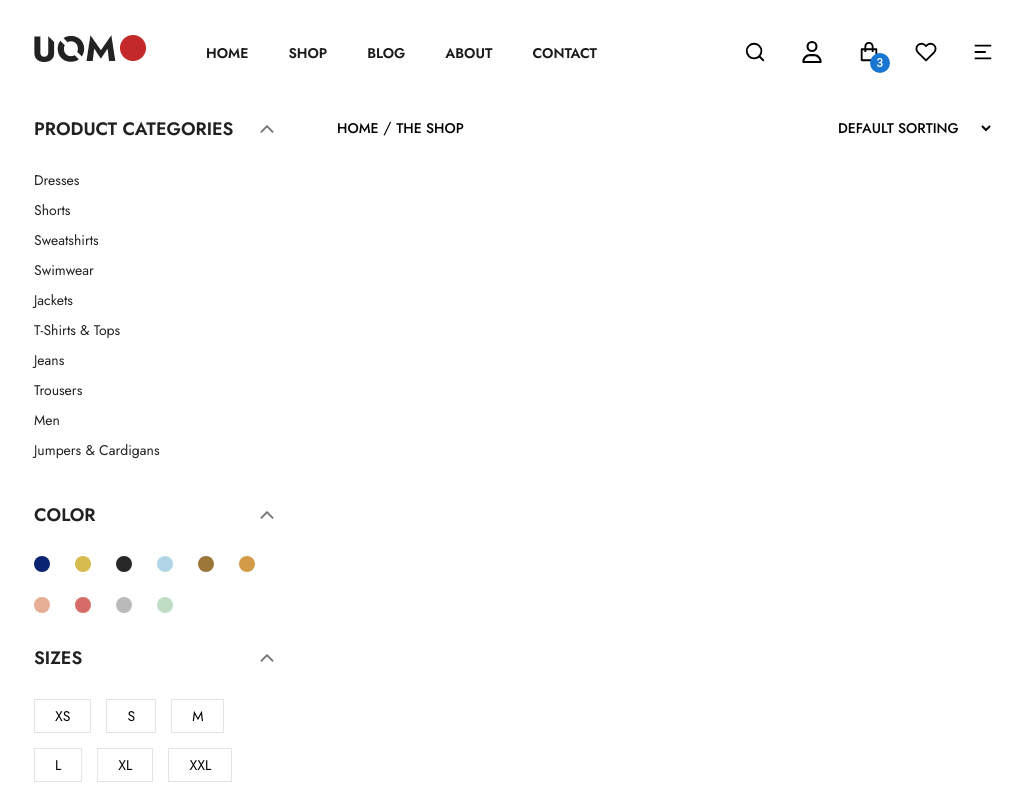
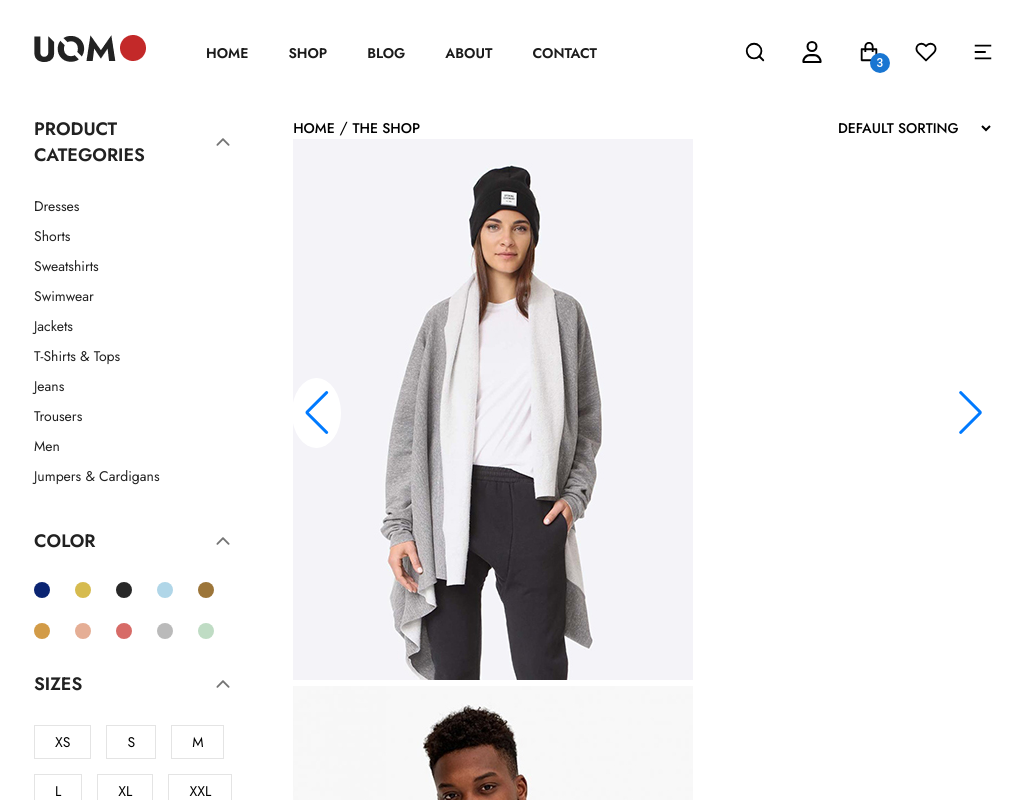
Before and after one commit to toyor009/ShopNow, a React (Create React App) app: page /shop in a window 1280 px wide. Shown: the top 800 px of the page, without its empty margins (126-1149 px from the left). Built offline with nearby package versions, Linux system fonts and the light colour scheme.

Commit message:
Added Swiper for displaying product images in ShopDetails and removed related CSS

```diff
--- a/src/Components/Product/RelatedProducts/RelatedProducts.css
+++ b/src/Components/Product/RelatedProducts/RelatedProducts.css
@@ -143,19 +143,6 @@
   gap: 3px;
 }
 
-.swiper-button-prev {
-  font-size: 10px;
-}
-
-.swiper-button-prev::after {
-  background-color: white;
-  border: none;
-  display: flex;
-  border-radius: 50%;
-  padding: 13px;
-  outline: none;
-}
-
 @media screen and (max-width: 1210px) {
   .relatedProductSection {
     padding: 0px 60px;
--- a/src/Components/Shop/ShopDetails/ShopDetails.jsx
+++ b/src/Components/Shop/ShopDetails/ShopDetails.jsx
@@ -4,6 +4,12 @@ import Filter from "../Filters/Filter";
 import { Link } from "react-router-dom";
 
 import "./ShopDetails.css";
+import StoreData from "../../../Data/StoreData";
+
+import { Swiper, SwiperSlide } from "swiper/react";
+import "swiper/css";
+import "swiper/css/navigation";
+import { Navigation } from "swiper/modules";
 
 const ShopDetails = () => {
   return (
@@ -33,7 +39,20 @@ const ShopDetails = () => {
                 </select>
               </div>
             </div>
-            <div className="shopDetailsProducts"></div>
+            <div className="shopDetailsProducts">
+              {StoreData.map((product) => (
+                <div className="shopDetailsProduct" key={product.id}>
+                  <Swiper navigation={true} modules={[Navigation]} loop={true}>
+                    <SwiperSlide>
+                      <img src={product.frontImg} alt="" />
+                    </SwiperSlide>
+                    <SwiperSlide>
+                      <img src={product.backImg} alt="" />
+                    </SwiperSlide>
+                  </Swiper>
+                </div>
+              ))}
+            </div>
             <div className="shopDetailsPagination"></div>
           </div>
         </div>
```
